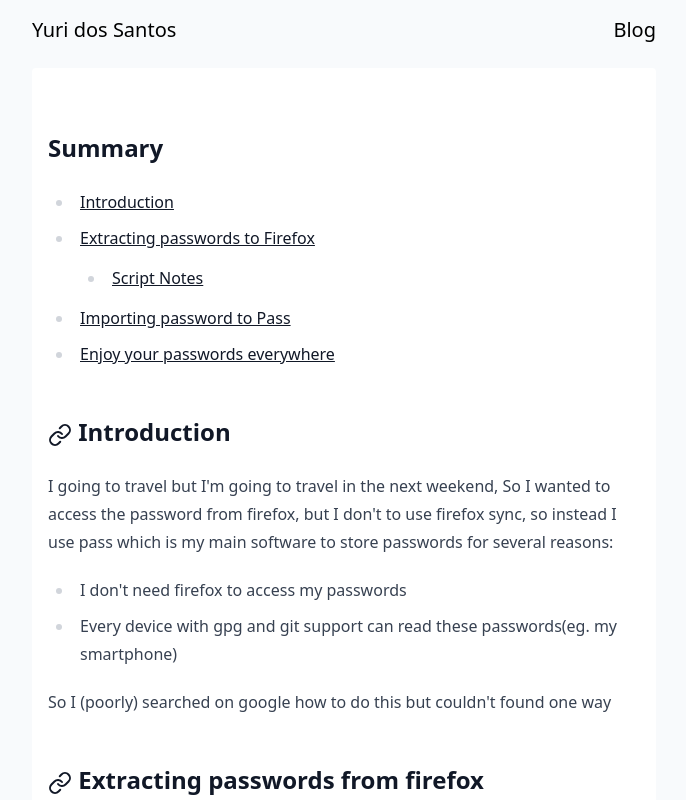
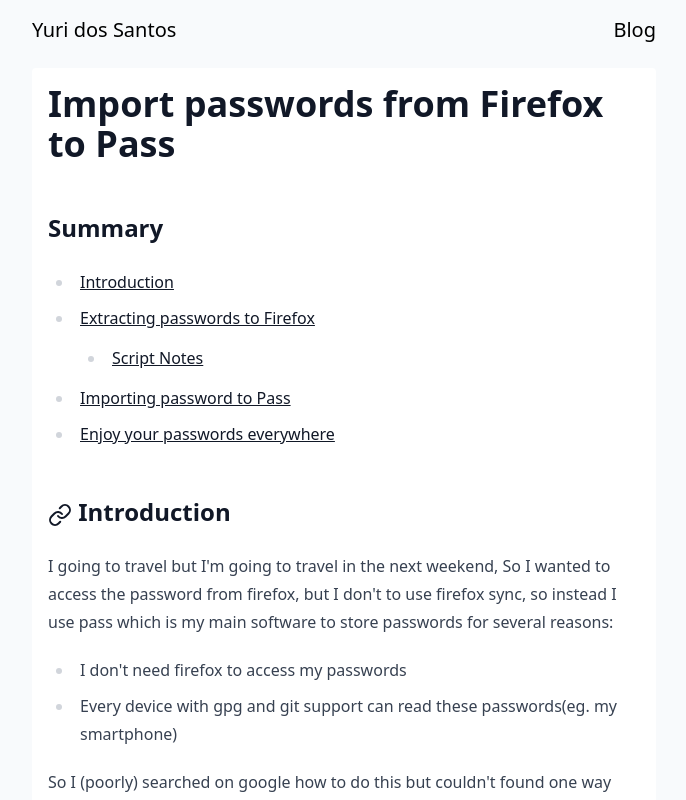
Before and after one commit to Yrds/yrds.github.io, a plain HTML site: page blog/importing-password-from-firefox-to-pass.html in a window 1280 px wide. Shown: the top 800 px of the page, without its empty margins (296-982 px from the left). Drawn offline with nearby package versions, Linux system fonts and the light colour scheme.

Commit message:
adjust post title

```diff
--- a/blog/importing-password-from-firefox-to-pass.html
+++ b/blog/importing-password-from-firefox-to-pass.html
@@ -26,6 +26,7 @@
 
 <link rel="stylesheet" href="https://cdnjs.cloudflare.com/ajax/libs/highlight.js/11.8.0/styles/nord.min.css">
 <script src="https://cdnjs.cloudflare.com/ajax/libs/highlight.js/11.8.0/highlight.min.js"></script>
+<h1>Import passwords from Firefox to Pass</h1>
 <h2>Summary</h2>
 <ul>
 <li><a href="#introduction">Introduction</a></li>
```
